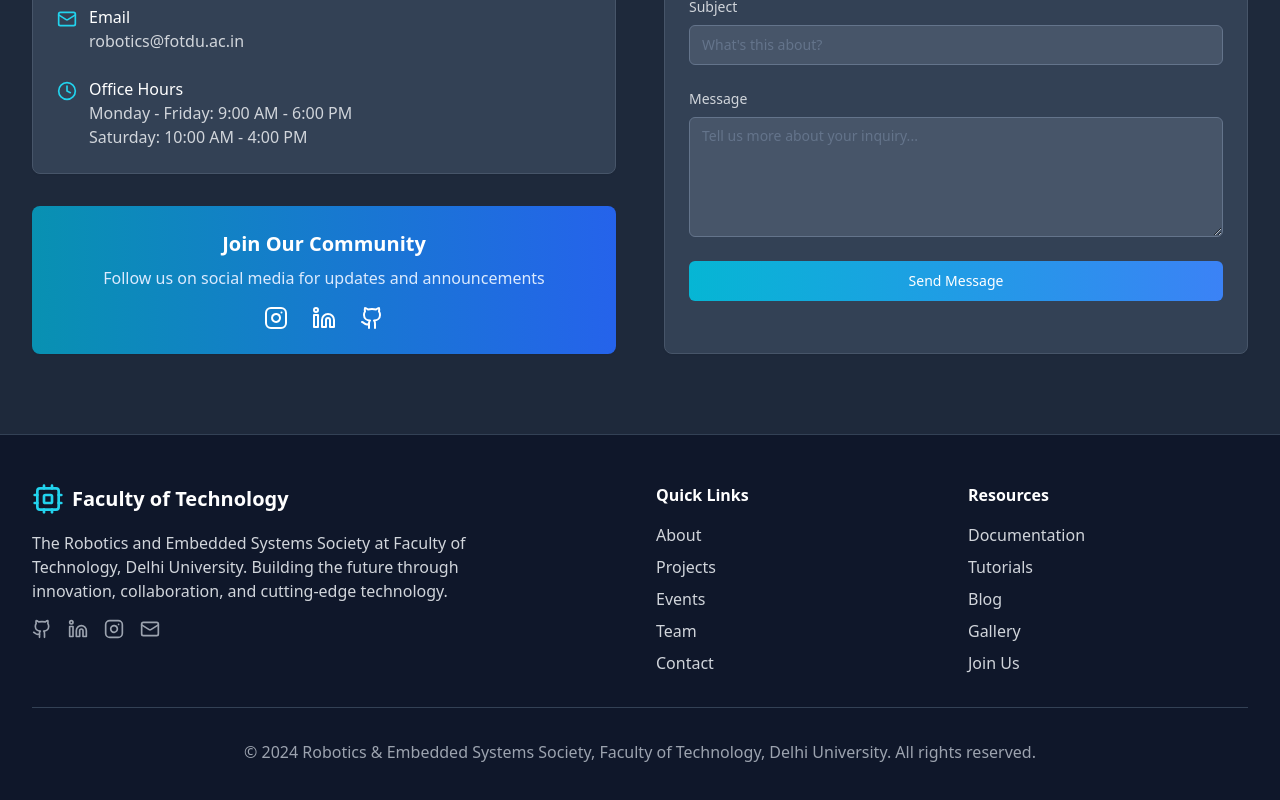
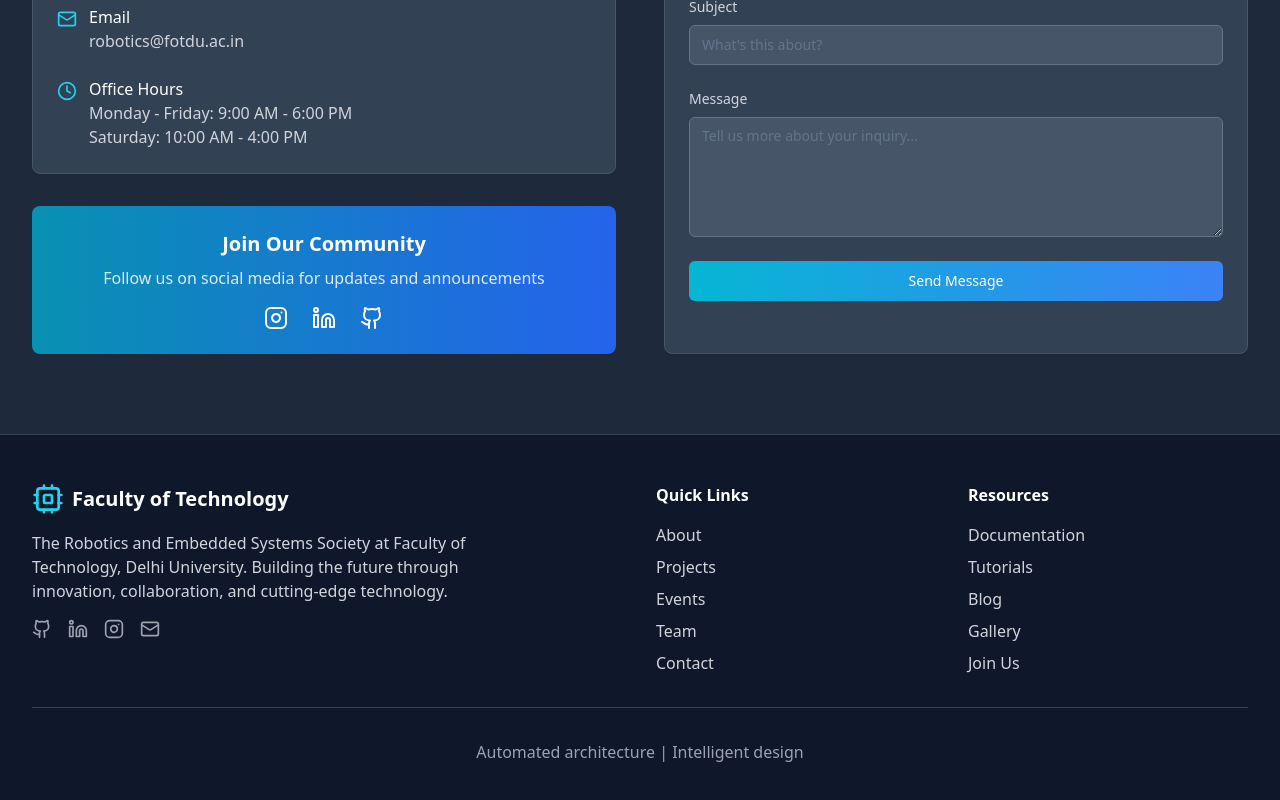
Before and after one commit to keonerf/embeddo, a React (Vite) app: page / in a window 1280 px wide. Shown: the part 5045-5845 px from the top of the page. Built offline with nearby package versions, Linux system fonts and the light colour scheme.

Commit message:
chore:Update footer

```diff
--- a/src/components/Footer.tsx
+++ b/src/components/Footer.tsx
@@ -59,7 +59,7 @@ export const Footer = () => {
 
         <div className="border-t border-slate-700 mt-8 pt-8 text-center">
           <p className="text-gray-400">
-            © 2024 Robotics & Embedded Systems Society, Faculty of Technology, Delhi University. All rights reserved.
+            Automated architecture | Intelligent design
           </p>
         </div>
       </div>
```
